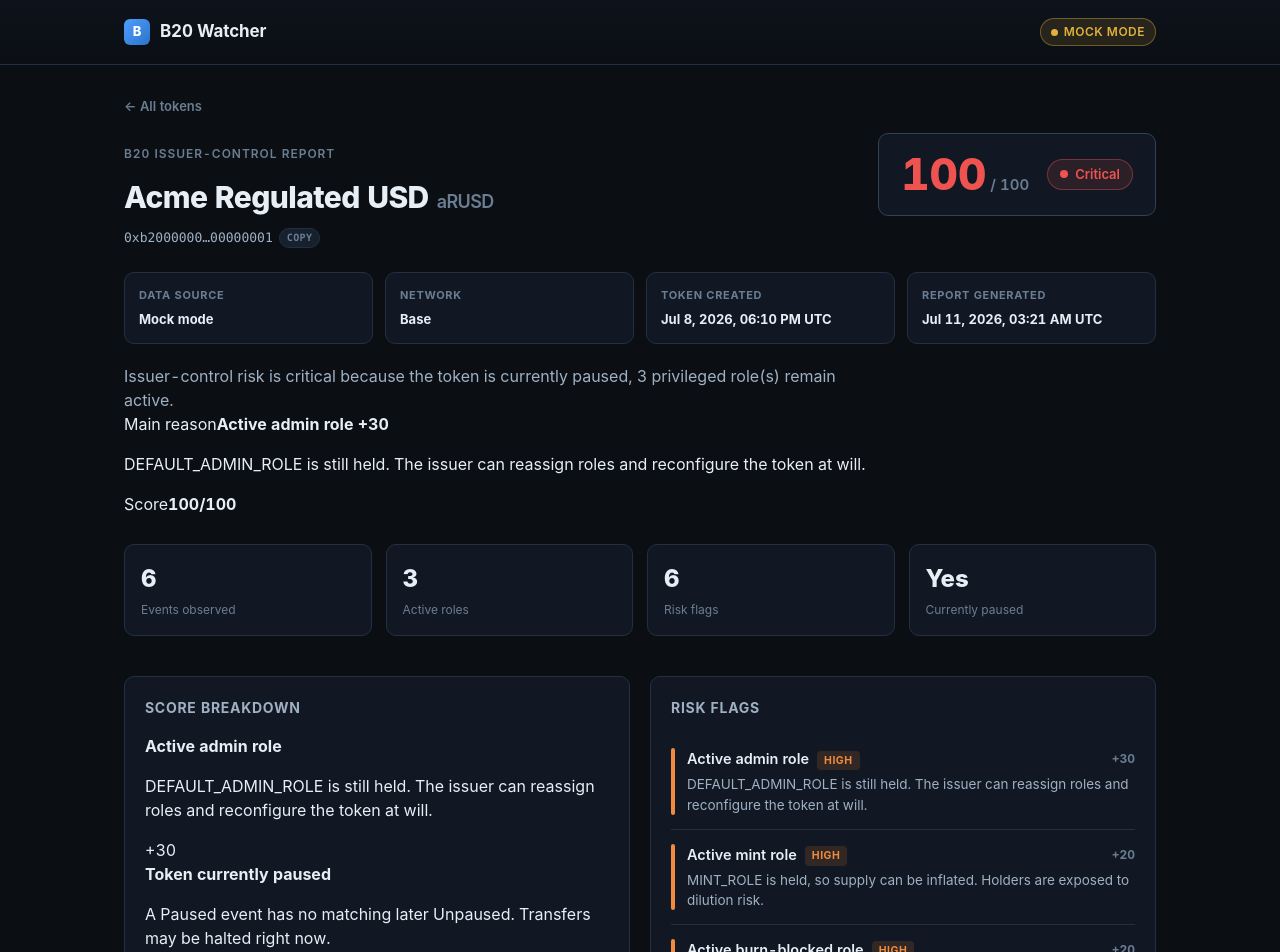
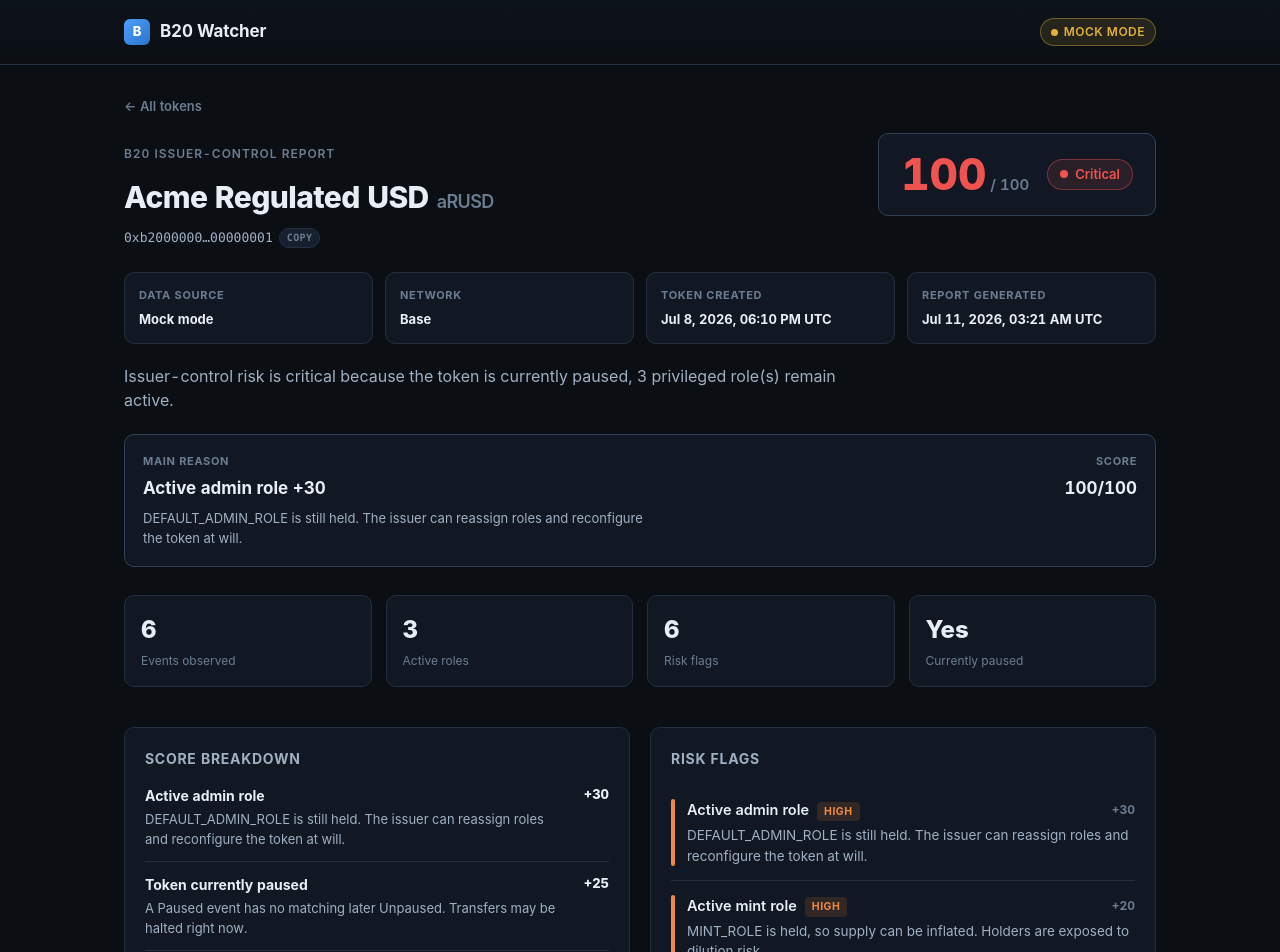
Before and after one commit to Anton-dot911/b20-watcher, a Next.js app: page /tokens/0xb200000000000000000000000000000000000001 in a window 1280 px wide. Shown: the top 952 px of the page. Built offline with nearby package versions, Linux system fonts and the light colour scheme.

Commit message:
feat: explain risk scores

```diff
--- a/app/tokens/[address]/page.module.css
+++ b/app/tokens/[address]/page.module.css
@@ -45,6 +45,102 @@
   font-size: 16px;
   color: var(--text-dim);
   max-width: 72ch;
+}
+
+.scoreBreakdown {
+  display: flex;
+  align-items: flex-start;
+  justify-content: space-between;
+  gap: 18px;
+  margin-top: 22px;
+  border: 1px solid var(--border-strong);
+  border-radius: var(--radius);
+  background: var(--bg-elev);
+  padding: 18px;
+}
+
+@media (max-width: 620px) {
+  .scoreBreakdown {
+    flex-direction: column;
+  }
+}
+
+.breakdownLabel,
+.breakdownTotal span {
+  display: block;
+  color: var(--text-faint);
+  font-size: 11px;
+  font-weight: 700;
+  text-transform: uppercase;
+  letter-spacing: 0.06em;
+}
+
+.scoreBreakdown strong,
+.breakdownTotal strong {
+  display: block;
+  margin-top: 6px;
+  color: var(--text);
+  font-size: 17px;
+}
+
+.scoreBreakdown p {
+  margin: 8px 0 0;
+  color: var(--text-dim);
+  font-size: 13px;
+  max-width: 62ch;
+}
+
+.breakdownTotal {
+  min-width: 96px;
+  text-align: right;
+}
+
+@media (max-width: 620px) {
+  .breakdownTotal {
+    text-align: left;
+  }
+}
+
+.breakdownItem {
+  display: flex;
+  align-items: flex-start;
+  justify-content: space-between;
+  gap: 14px;
+  padding: 12px 0;
+  border-bottom: 1px solid var(--border);
+}
+
+.breakdownItem:first-of-type {
+  padding-top: 0;
+}
+
+.breakdownItem:last-of-type {
+  border-bottom: none;
+}
+
+.breakdownItem strong {
+  display: block;
+  font-size: 14px;
+}
+
+.breakdownItem p {
+  margin: 4px 0 0;
+  color: var(--text-dim);
+  font-size: 13px;
+}
+
+.breakdownItem span {
+  color: var(--text);
+  font-size: 13px;
+  font-weight: 800;
+  font-variant-numeric: tabular-nums;
+  white-space: nowrap;
+}
+
+.breakdownNote {
+  margin: 14px 0 0;
+  color: var(--text-faint);
+  font-size: 12px;
 }
 
 .metaGrid {
@@ -131,6 +227,11 @@
   background: var(--bg-elev);
   padding: 20px;
   overflow: hidden;
+  margin-top: 20px;
+}
+
+.grid .card {
+  margin-top: 0;
 }
 
 .card h2 {
```
